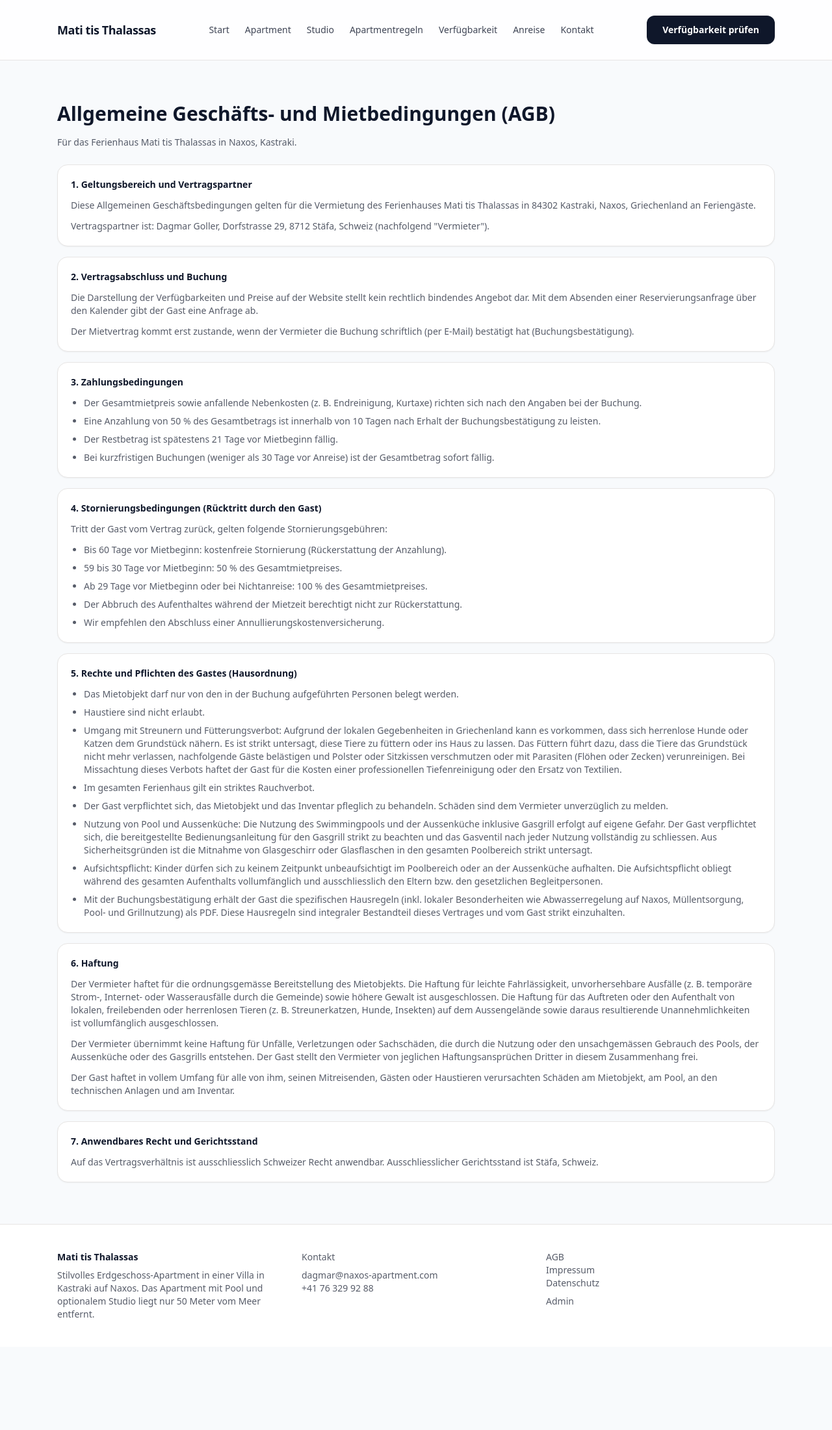
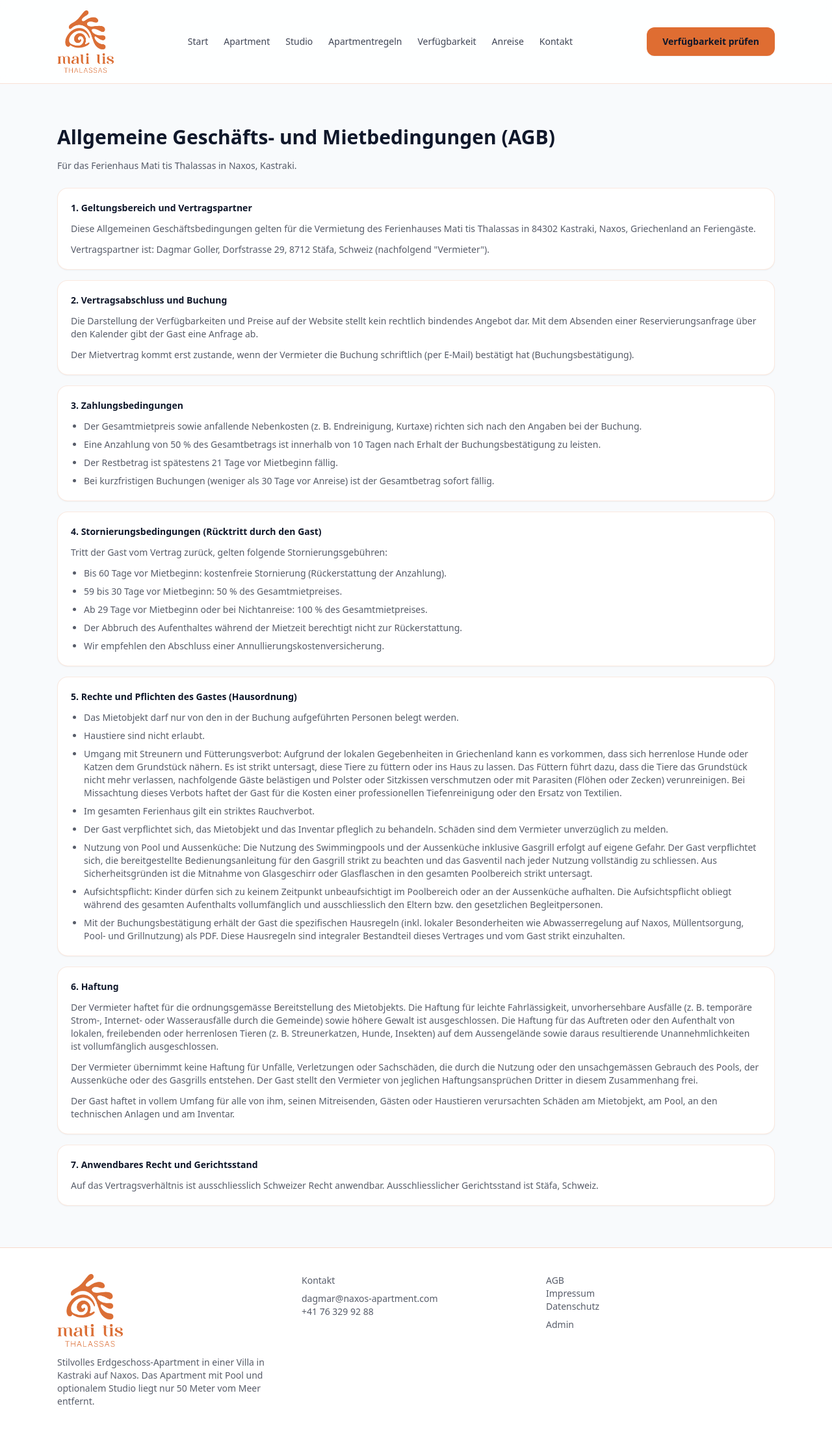
Before and after one commit to lionnsb/Greek-House, a Next.js app: page /agb in a window 1280 px wide. Shown: the top 2200 px of the page at 65% size. Before the commit the page ends 2072 px from the top, so only its background shows below. Built offline with nearby package versions, Linux system fonts and the light colour scheme.

Commit message:
Add new brand logo and color accents

```diff
--- a/src/app/globals.css
+++ b/src/app/globals.css
@@ -10,6 +10,10 @@ body {
   @apply bg-sand text-ink;
 }
 
+::selection {
+  @apply bg-brand/25 text-ink;
+}
+
 .container {
   @apply mx-auto w-full max-w-6xl px-6;
 }
@@ -19,15 +23,15 @@ body {
 }
 
 .card {
-  @apply rounded-2xl border border-stone bg-white shadow-sm;
+  @apply rounded-2xl border border-brand/15 bg-white shadow-sm;
 }
 
 .badge {
-  @apply inline-flex items-center rounded-full border border-stone px-3 py-1 text-sm;
+  @apply inline-flex items-center rounded-full border border-brand/30 bg-brand-soft px-3 py-1 text-sm font-medium text-brand-dark;
 }
 
 .input {
-  @apply w-full rounded-xl border border-stone bg-white px-4 py-3 text-sm shadow-sm focus:border-ink focus:outline-none;
+  @apply w-full rounded-xl border border-stone bg-white px-4 py-3 text-sm shadow-sm focus:border-brand focus:outline-none focus:ring-4 focus:ring-brand/10;
 }
 
 .input-currency {
@@ -43,11 +47,11 @@ body {
 }
 
 .btn {
-  @apply inline-flex items-center justify-center rounded-xl bg-ink px-6 py-3 text-sm font-semibold text-white shadow-sm transition hover:bg-black;
+  @apply inline-flex items-center justify-center rounded-xl bg-brand px-6 py-3 text-sm font-semibold text-ink shadow-sm transition hover:bg-brand-dark hover:text-white focus-visible:outline-none focus-visible:ring-4 focus-visible:ring-brand/25;
 }
 
 .btn-outline {
-  @apply inline-flex items-center justify-center rounded-xl border border-ink px-6 py-3 text-sm font-semibold text-ink transition hover:bg-ink hover:text-white;
+  @apply inline-flex items-center justify-center rounded-xl border border-brand px-6 py-3 text-sm font-semibold text-brand-dark transition hover:bg-brand hover:text-ink focus-visible:outline-none focus-visible:ring-4 focus-visible:ring-brand/20;
 }
 
 .btn:disabled,
@@ -57,5 +61,5 @@ body {
 }
 
 .link {
-  @apply text-ink underline decoration-stone underline-offset-4 hover:decoration-ink;
+  @apply text-brand-dark underline decoration-brand/40 underline-offset-4 transition hover:text-brand hover:decoration-brand;
 }
--- a/src/app/layout.tsx
+++ b/src/app/layout.tsx
@@ -6,7 +6,11 @@ import { SiteFooter } from "@/components/SiteFooter";
 export const metadata: Metadata = {
   title: "Mati tis Thalassas",
   description:
-    "Apartment in Kastraki, Naxos – Verfügbarkeit prüfen und anfragen."
+    "Apartment in Kastraki, Naxos – Verfügbarkeit prüfen und anfragen.",
+  icons: {
+    icon: [{ url: "/mati-tis-thalassas-logo.png", type: "image/png" }],
+    apple: [{ url: "/mati-tis-thalassas-logo.png", type: "image/png" }]
+  }
 };
 
 export default function RootLayout({
--- /dev/null
+++ b/src/components/BrandLogo.tsx
@@ -0,0 +1,19 @@
+import Image from "next/image";
+
+type BrandLogoProps = {
+  className?: string;
+  priority?: boolean;
+};
+
+export function BrandLogo({ className, priority = false }: BrandLogoProps) {
+  return (
+    <Image
+      src="/mati-tis-thalassas-logo.png"
+      alt="Mati tis Thalassas"
+      width={329}
+      height={364}
+      className={className}
+      priority={priority}
+    />
+  );
+}
--- a/src/components/SiteFooter.tsx
+++ b/src/components/SiteFooter.tsx
@@ -2,10 +2,10 @@
 
 import Link from "next/link";
 import { usePathname } from "next/navigation";
+import { BrandLogo } from "@/components/BrandLogo";
 
 const copy = {
   de: {
-    brand: "Mati tis Thalassas",
     text: "Stilvolles Erdgeschoss-Apartment in einer Villa in Kastraki auf Naxos. Das Apartment mit Pool und optionalem Studio liegt nur 50 Meter vom Meer entfernt.",
     contactLabel: "Kontakt",
     legal: [
@@ -15,7 +15,6 @@ const copy = {
     ]
   },
   en: {
-    brand: "Mati tis Thalassas",
     text: "Stylish ground-floor apartment in a villa in Kastraki, Naxos. The apartment with pool and optional studio is only 50 metres from the sea.",
     contactLabel: "Contact",
     legal: [
@@ -36,10 +35,16 @@ export function SiteFooter() {
   const t = copy[lang];
 
   return (
-    <footer className="border-t border-stone bg-white">
+    <footer className="border-t border-brand/25 bg-white">
       <div className="container grid gap-6 py-10 md:grid-cols-3">
         <div>
-          <p className="text-sm font-semibold">{t.brand}</p>
+          <Link
+            href={lang === "en" ? "/en" : "/"}
+            aria-label={lang === "en" ? "Mati tis Thalassas home" : "Mati tis Thalassas Startseite"}
+            className="inline-block"
+          >
+            <BrandLogo className="h-28 w-auto" />
+          </Link>
           <p className="mt-2 text-sm text-ink/70">{t.text}</p>
         </div>
         <div className="text-sm text-ink/70">
@@ -49,11 +54,11 @@ export function SiteFooter() {
         </div>
         <div className="text-sm">
           {t.legal.map((item) => (
-            <Link key={item.href} href={item.href} className="block text-ink/70 hover:text-ink">
+            <Link key={item.href} href={item.href} className="block text-ink/70 transition hover:text-brand-dark">
               {item.label}
             </Link>
           ))}
-          <Link href="/admin" className="mt-2 block text-ink/70 hover:text-ink">
+          <Link href="/admin" className="mt-2 block text-ink/70 transition hover:text-brand-dark">
             Admin
           </Link>
         </div>
--- a/src/components/SiteHeader.tsx
+++ b/src/components/SiteHeader.tsx
@@ -2,10 +2,10 @@
 
 import Link from "next/link";
 import { usePathname } from "next/navigation";
+import { BrandLogo } from "@/components/BrandLogo";
 
 const copy = {
   de: {
-    brand: "Mati tis Thalassas",
     cta: "Verfügbarkeit prüfen",
     nav: [
       { href: "/", label: "Start" },
@@ -18,7 +18,6 @@ const copy = {
     ]
   },
   en: {
-    brand: "Mati tis Thalassas",
     cta: "Check availability",
     nav: [
       { href: "/en", label: "Home" },
@@ -52,14 +51,18 @@ export function SiteHeader() {
   const other = toOtherLang(pathname);
 
   return (
-    <header className="border-b border-stone bg-white/80 backdrop-blur">
-      <div className="container flex items-center justify-between py-6">
-        <Link href={lang === "en" ? "/en" : "/"} className="text-lg font-semibold tracking-tight">
-          {t.brand}
+    <header className="border-b border-brand/20 bg-white/85 backdrop-blur">
+      <div className="container flex items-center justify-between gap-6 py-4">
+        <Link
+          href={lang === "en" ? "/en" : "/"}
+          aria-label={lang === "en" ? "Mati tis Thalassas home" : "Mati tis Thalassas Startseite"}
+          className="shrink-0"
+        >
+          <BrandLogo className="h-20 w-auto sm:h-24" priority />
         </Link>
         <nav className="hidden items-center gap-6 md:flex">
           {t.nav.map((item) => (
-            <Link key={item.href} href={item.href} className="text-sm text-ink/80 hover:text-ink">
+            <Link key={item.href} href={item.href} className="text-sm text-ink/80 transition hover:text-brand-dark">
               {item.label}
             </Link>
           ))}
--- a/tailwind.config.ts
+++ b/tailwind.config.ts
@@ -12,7 +12,12 @@ const config: Config = {
         ink: "#0f172a",
         stone: "#e7e5e4",
         sand: "#f8fafc",
-        sea: "#0ea5a4"
+        sea: "#0ea5a4",
+        brand: {
+          DEFAULT: "#df6d32",
+          dark: "#9f421d",
+          soft: "#fcebe2"
+        }
       }
     }
   },
```
Also changed, not shown: public/mati-tis-thalassas-logo.png (added).
